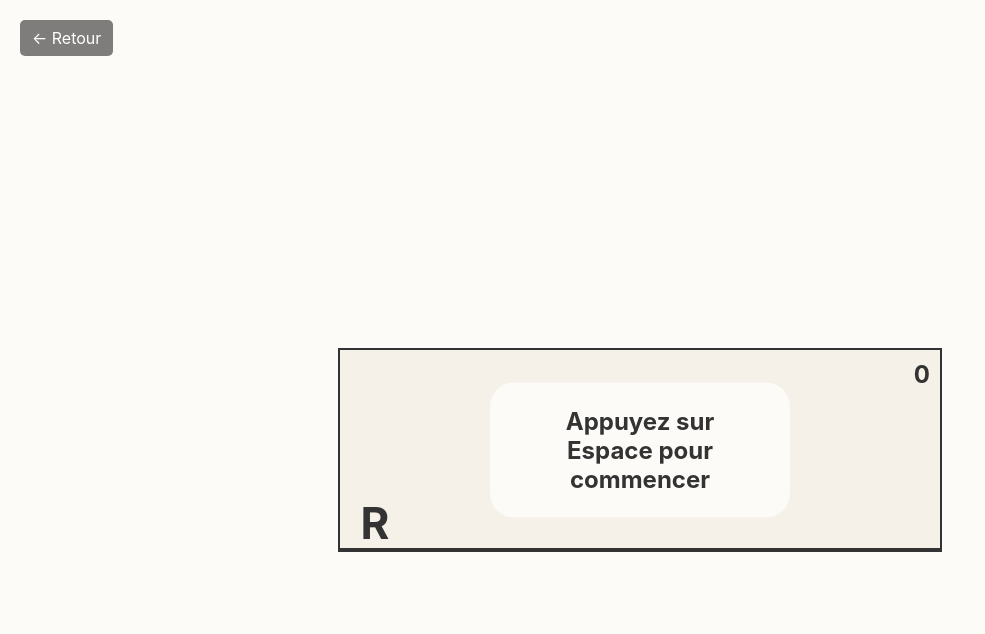
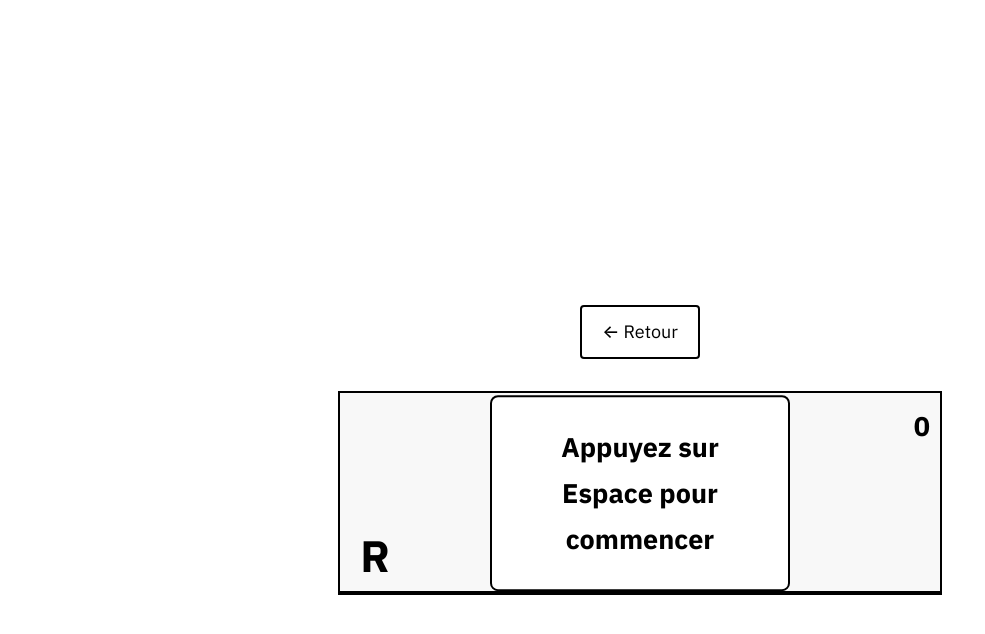
Before and after one commit to MADUP212/MADUP212.github.io, a Jekyll site: the page jeux/r_404.html, which Jekyll copies as it is, in a window 1280 px wide. Shown: the top 634 px of the page, without its empty margins (0-985 px from the left). Built offline with Jekyll 4.4.1, drawn with Linux system fonts in a browser that asks for light colours.

Commit message:
Update r_404.html

```diff
--- a/jeux/r_404.html
+++ b/jeux/r_404.html
@@ -4,11 +4,12 @@
     <meta charset="UTF-8">
     <title>Jeu du R</title>
     <meta name="viewport" content="width=device-width, initial-scale=1.0, user-scalable=no">
+    <link rel="stylesheet" href="/assets/style.css">
     <style>
         body {
-      font-family: -apple-system, BlinkMacSystemFont, 'Segoe UI', Roboto, Helvetica, Arial, sans-serif;
-      background-color: #fdfbf7;
-      color: #333;
+            font-family: 'IBM Plex Sans', -apple-system, BlinkMacSystemFont, 'Segoe UI', sans-serif;
+            background-color: #fff;
+            color: #000;
             display: flex;
             justify-content: center;
             align-items: center;
@@ -17,26 +18,16 @@
             flex-direction: column;
             position: relative;
         }
-    .back-button {
-      position: absolute;
-      top: 20px;
-      left: 20px;
-      color: #fff;
-      background-color: rgba(0,0,0,0.5);
-      padding: 8px 12px;
-      text-decoration: none;
-      border-radius: 5px;
-      font-size: 1em;
-      z-index: 10;
-    }
+
         #game-container {
             width: 600px;
             height: 200px;
-      border: 2px solid #333;
+            border: 2px solid #000;
             position: relative;
             overflow: hidden;
-      background-color: #f5f1e9;
+            background-color: #f8f8f8;
         }
+
         #dino {
             width: 50px;
             height: 50px;
@@ -46,49 +37,79 @@
             left: 10px;
             font-size: 44px;
             font-weight: bold;
-      color: #333;
+            color: #000;
             display: flex;
             align-items: flex-end;
             justify-content: center;
             transition: height 0.2s, width 0.2s, font-size 0.2s;
         }
+
         .jump { animation: jump 0.6s linear; }
         .crouch { height: 30px !important; font-size: 26px !important;}
+
         @keyframes jump {
             0% { bottom: 0; }
             50% { bottom: 80px; }
             100% { bottom: 0; }
         }
+
         .obstacle {
             position: absolute;
             bottom: 0;
             right: -20px;
             width: 20px;
             height: 40px;
-      background: #333;
+            background: #000;
             animation: moveObstacle 2s linear infinite;
         }
+
         @keyframes moveObstacle {
             0% { right: -20px; }
             100% { right: 620px; }
         }
-    #ground { width: 100%; height: 2px; background-color: #333; position: absolute; bottom: 0; }
-    #score { position: absolute; top: 10px; right: 10px; font-size: 1.5em; font-weight: bold;}
+
+        #ground {
+            width: 100%;
+            height: 2px;
+            background-color: #000;
+            position: absolute;
+            bottom: 0;
+        }
+
+        #score {
+            position: absolute;
+            top: 10px;
+            right: 10px;
+            font-size: 1.5em;
+            font-weight: bold;
+            color: #000;
+        }
+
         #message-screen {
-      position: absolute; top: 50%; left: 50%; transform: translate(-50%, -50%);
-      font-size: 1.5em; font-weight: bold; text-align: center;
-      background: rgba(255,255,255, 0.7); padding: 1em 2em; border-radius: 1em;
+            position: absolute;
+            top: 50%;
+            left: 50%;
+            transform: translate(-50%, -50%);
+            font-size: 1.5em;
+            font-weight: bold;
+            text-align: center;
+            background: rgba(255,255,255, 0.95);
+            padding: 1em 2em;
+            border: 2px solid #000;
+            border-radius: 8px;
         }
     </style>
 </head>
 <body>
-  <a href="javascript:history.back()" class="back-button">← Retour</a>
+    <a href="/" class="back-button" onclick="if(history.length > 1) { history.go(-1); return false; } else { return true; }">← Retour</a>
+
     <div id="game-container">
         <div id="dino">R</div>
         <div id="ground"></div>
         <div id="score">0</div>
         <div id="message-screen">Appuyez sur Espace pour commencer</div>
     </div>
+
     <script>
         document.addEventListener('DOMContentLoaded', () => {
             const dino = document.getElementById('dino');
@@ -101,6 +122,7 @@
             let score = 0;
             let scoreInterval;
             let obstacleInterval;
+
             function startGame() {
                 isGameOver = false;
                 score = 0;
@@ -111,6 +133,7 @@
                 obstacleInterval = setTimeout(spawnObstacle, 1000 + Math.random() * 2000);
                 requestAnimationFrame(gameLoop);
             }
+
             function jump() {
                 if (isJumping || isCrouching || isGameOver) return;
                 isJumping = true;
@@ -120,6 +143,7 @@
                     isJumping = false;
                 }, 600);
             }
+
             function crouch(enable) {
                 if (isJumping || isGameOver) return;
                 if (enable) {
@@ -130,6 +154,7 @@
                     dino.classList.remove('crouch');
                 }
             }
+
             document.addEventListener('keydown', (e) => {
                 if (e.code === 'Space' || e.code === 'ArrowUp') {
                     e.preventDefault();
@@ -140,15 +165,18 @@
                     crouch(true);
                 }
             });
+
             document.addEventListener('keyup', (e) => {
                 if (e.code === 'ArrowDown') {
                     crouch(false);
                 }
             });
+
             function updateScore() {
                 score++;
                 scoreDisplay.textContent = score;
             }
+
             function spawnObstacle() {
                 if (isGameOver) return;
                 const obstacle = document.createElement('div');
@@ -161,6 +189,7 @@
                 }, moveDuration);
                 obstacleInterval = setTimeout(spawnObstacle, 1000 + Math.random() * 2000);
             }
+
             function gameLoop() {
                 if (isGameOver) return;
                 const dinoRect = dino.getBoundingClientRect();
@@ -178,6 +207,7 @@
                 });
                 requestAnimationFrame(gameLoop);
             }
+
             function endGame() {
                 isGameOver = true;
                 clearInterval(scoreInterval);
```
Lines whose indentation alone changed are shown as unchanged.
